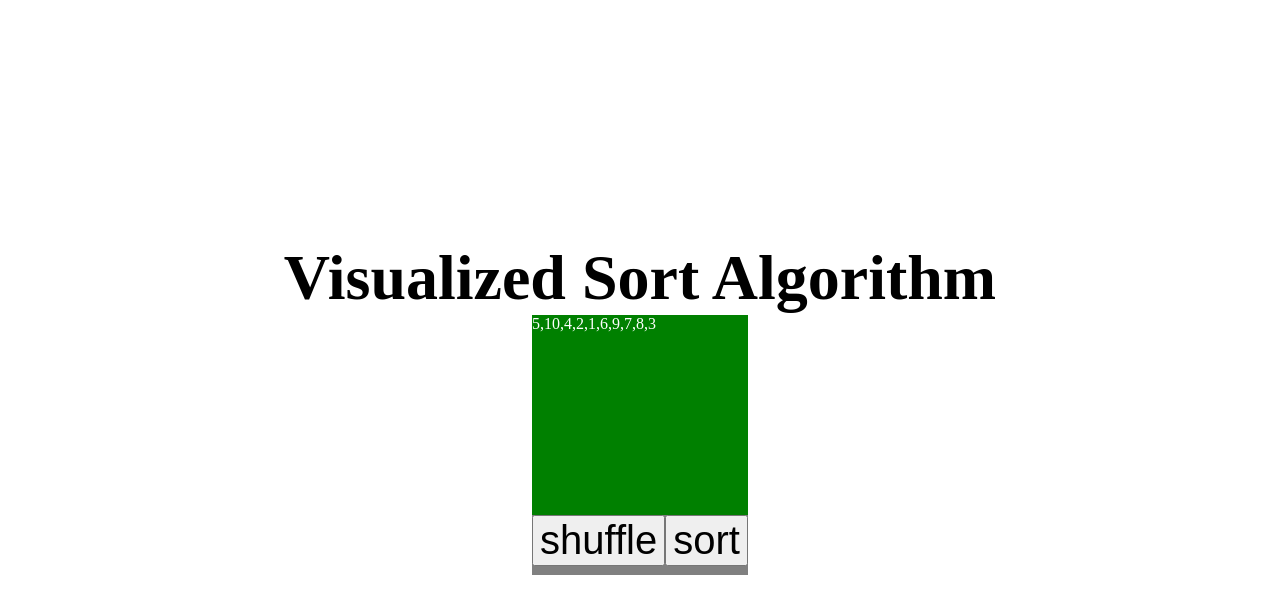
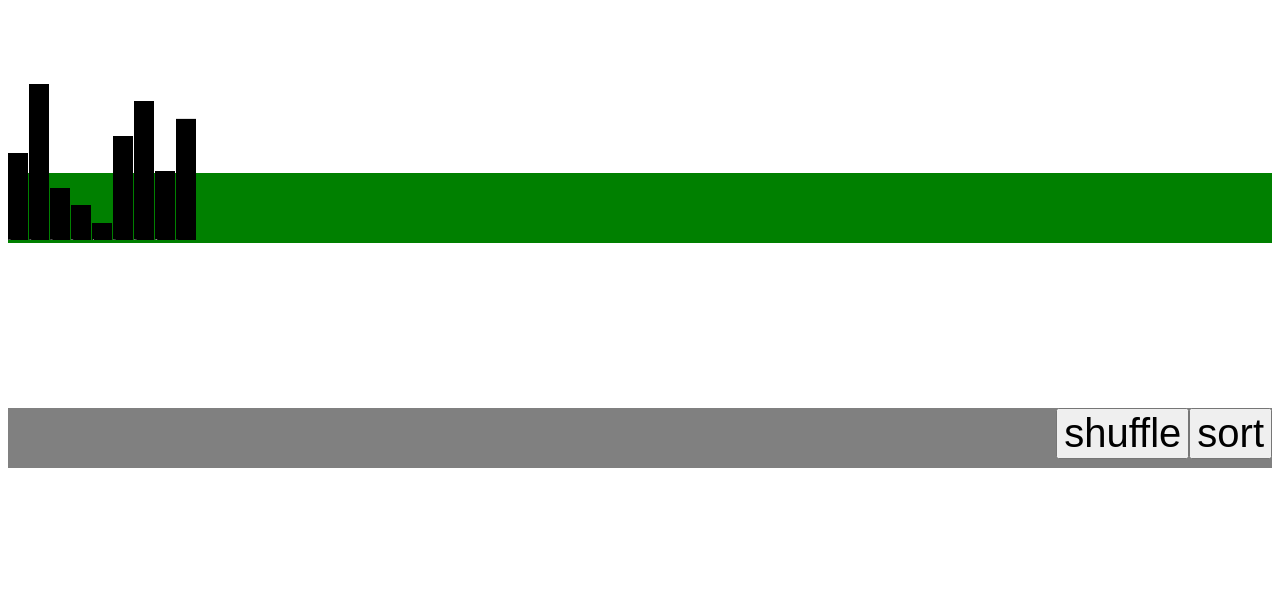
Before and after one commit to kwb020312/InsertionAlgorithm, a Next.js app: page / in a window 1280 px wide. Shown: the top 614 px of the page. Built offline with nearby package versions, Linux system fonts and the light colour scheme.

Commit message:
Draw Components With CSS

```diff
--- a/components/InsertionSort.tsx
+++ b/components/InsertionSort.tsx
@@ -1,7 +1,8 @@
 import { range, shuffle } from "lodash";
 import { useState } from "react";
 
-const getArr = () => shuffle(range(1, 11));
+const SIZE = 10;
+const getArr = () => shuffle(range(1, SIZE));
 
 const sort = (arr: number[]) => {
   for (let i = 1; i < arr.length; i++) {
@@ -32,7 +33,23 @@ export default function InsertionSort() {
 
   return (
     <div>
-      <div className="board">{arr.join(",")}</div>
+      <div className="board">
+        {arr.map((value, i) => (
+          <div
+            key={i}
+            style={{
+              height: value * 100,
+              display: "inline-block",
+              transform: `translateX(${i * 21})`,
+              fontSize: 5,
+              marginRight: 1,
+            }}
+            className="bar"
+          >
+            {value}
+          </div>
+        ))}
+      </div>
       <div className="buttonBox">
         <button onClick={handleShuffle}>shuffle</button>
         <button onClick={handleSort}>sort</button>
@@ -40,9 +57,10 @@ export default function InsertionSort() {
       <style jsx>{`
         .board {
           width: 100%;
-          height: 200px;
+          height: 50vh;
           background-color: green;
           color: white;
+          transform: rotateX(100deg);
         }
         button {
           font-size: 40px;
@@ -53,6 +71,11 @@ export default function InsertionSort() {
           background-color: gray;
           text-align: right;
         }
+        .bar {
+          width: 20px;
+          background-color: black;
+          margin-top: 15px;
+        }
       `}</style>
     </div>
   );
--- a/pages/index.tsx
+++ b/pages/index.tsx
@@ -1,20 +1,7 @@
 import Head from "next/head";
-import styles from "../styles/Home.module.css";
+
 import InsertionSort from "../components/InsertionSort";
 
 export default function Home() {
-  return (
-    <div className={styles.container}>
-      <Head>
-        <title>Visualized Sort Algorithm</title>
-        <link rel="icon" href="/favicon.ico" />
-      </Head>
-
-      <main className={styles.main}>
-        <h1 className={styles.title}>Visualized Sort Algorithm</h1>
-
-        <InsertionSort />
-      </main>
-    </div>
-  );
+  return <InsertionSort />;
 }
--- a/styles/Home.module.css
+++ /dev/null
@@ -1,122 +0,0 @@
-.container {
-  min-height: 100vh;
-  padding: 0 0.5rem;
-  display: flex;
-  flex-direction: column;
-  justify-content: center;
-  align-items: center;
-}
-
-.main {
-  padding: 5rem 0;
-  flex: 1;
-  display: flex;
-  flex-direction: column;
-  justify-content: center;
-  align-items: center;
-}
-
-.footer {
-  width: 100%;
-  height: 100px;
-  border-top: 1px solid #eaeaea;
-  display: flex;
-  justify-content: center;
-  align-items: center;
-}
-
-.footer img {
-  margin-left: 0.5rem;
-}
-
-.footer a {
-  display: flex;
-  justify-content: center;
-  align-items: center;
-}
-
-.title a {
-  color: #0070f3;
-  text-decoration: none;
-}
-
-.title a:hover,
-.title a:focus,
-.title a:active {
-  text-decoration: underline;
-}
-
-.title {
-  margin: 0;
-  line-height: 1.15;
-  font-size: 4rem;
-}
-
-.title,
-.description {
-  text-align: center;
-}
-
-.description {
-  line-height: 1.5;
-  font-size: 1.5rem;
-}
-
-.code {
-  background: #fafafa;
-  border-radius: 5px;
-  padding: 0.75rem;
-  font-size: 1.1rem;
-  font-family: Menlo, Monaco, Lucida Console, Liberation Mono, DejaVu Sans Mono,
-    Bitstream Vera Sans Mono, Courier New, monospace;
-}
-
-.grid {
-  display: flex;
-  align-items: center;
-  justify-content: center;
-  flex-wrap: wrap;
-  max-width: 800px;
-  margin-top: 3rem;
-}
-
-.card {
-  margin: 1rem;
-  flex-basis: 45%;
-  padding: 1.5rem;
-  text-align: left;
-  color: inherit;
-  text-decoration: none;
-  border: 1px solid #eaeaea;
-  border-radius: 10px;
-  transition: color 0.15s ease, border-color 0.15s ease;
-}
-
-.card:hover,
-.card:focus,
-.card:active {
-  color: #0070f3;
-  border-color: #0070f3;
-}
-
-.card h3 {
-  margin: 0 0 1rem 0;
-  font-size: 1.5rem;
-}
-
-.card p {
-  margin: 0;
-  font-size: 1.25rem;
-  line-height: 1.5;
-}
-
-.logo {
-  height: 1em;
-}
-
-@media (max-width: 600px) {
-  .grid {
-    width: 100%;
-    flex-direction: column;
-  }
-}
--- a/styles/globals.css
+++ /dev/null
@@ -1,16 +0,0 @@
-html,
-body {
-  padding: 0;
-  margin: 0;
-  font-family: -apple-system, BlinkMacSystemFont, Segoe UI, Roboto, Oxygen,
-    Ubuntu, Cantarell, Fira Sans, Droid Sans, Helvetica Neue, sans-serif;
-}
-
-a {
-  color: inherit;
-  text-decoration: none;
-}
-
-* {
-  box-sizing: border-box;
-}
```
